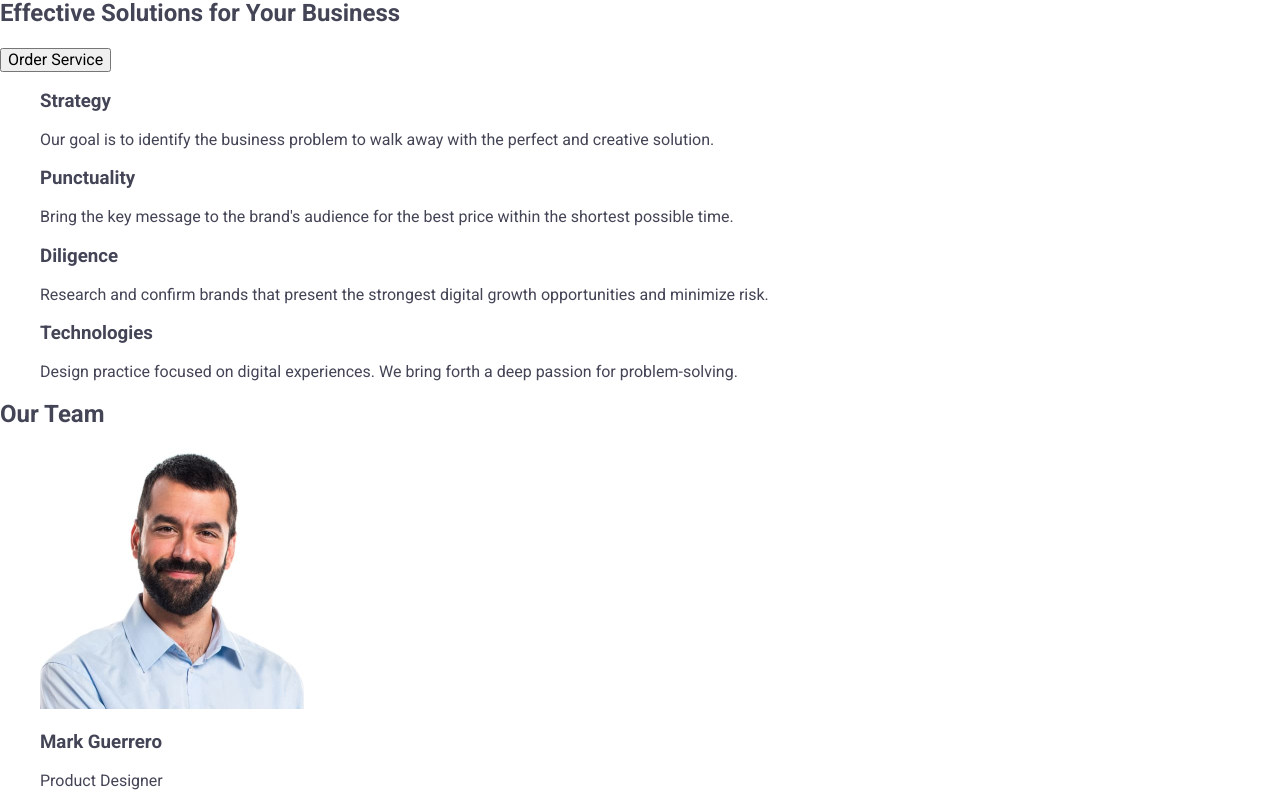
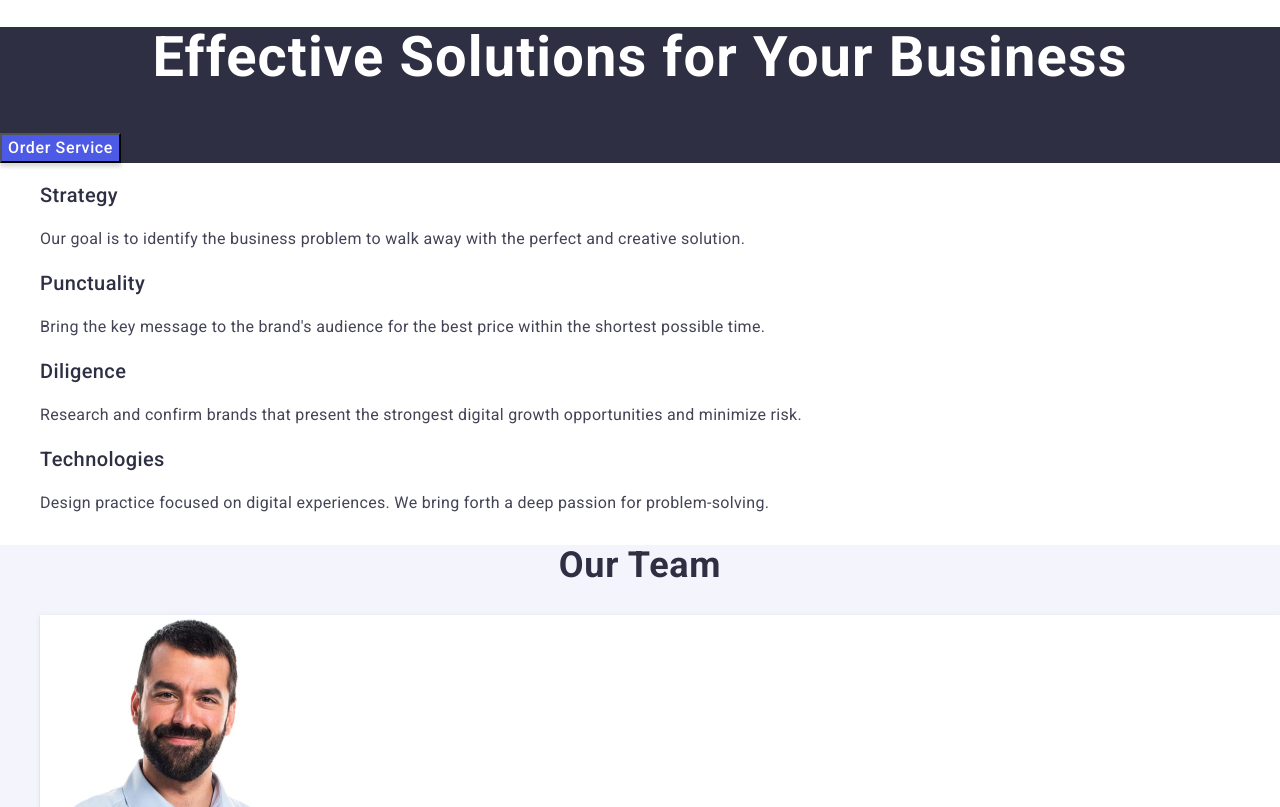
Before and after one commit to OlhaRoman10/goit-markup-hw-02, a plain HTML site: page index.html in a window 1280 px wide. Shown: the part 193-1000 px from the top of the page. Drawn offline with nearby package versions, Linux system fonts and the light colour scheme.

Commit message:
add styles

```diff
--- a/css/styles.css
+++ b/css/styles.css
@@ -47,3 +47,131 @@ ol {
 .page-footer {
     background-color: #2e2f42;
 }
+
+.banner {
+    background-color: #2e2f42;}
+
+.banner-titel {
+    font-weight: 700;
+        font-size: 56px;
+        line-height: 1.07143;
+        letter-spacing: 0.02em;
+        text-align: center;
+        color: #fff;
+}
+
+.banner-button {
+    box-shadow: 0 4px 4px 0 rgba(0, 0, 0, 0.15);
+        background: #4d5ae5;
+        font-weight: 500;
+            font-size: 16px;
+            line-height: 1.5;
+            letter-spacing: 0.04em;
+            color: #fff;
+}
+.banner-button:hover,
+.banner-button:focus {
+    box-shadow: 0 4px 4px 0 rgba(0, 0, 0, 0.15);
+        background: #404bbf;
+}
+
+.strengths {}
+
+.strengths-list {}
+
+.strengths-item {}
+
+.strengths-title {
+    font-weight: 500;
+    font-size: 20px;
+    line-height: 1.2;
+    letter-spacing: 0.02em;
+    color: #2e2f42;}
+
+.strengths-text {
+    font-weight: 400;
+        font-size: 16px;
+        line-height: 1.5;
+        letter-spacing: 0.02em;
+      }
+
+.team {
+    box-shadow: 0 4px 4px 0 rgba(0, 0, 0, 0.15);
+        background: #404bbf;
+    background: #f4f4fd;
+}
+
+.team-title {
+    font-weight: 700;
+        font-size: 36px;
+        line-height: 1.11111;
+        letter-spacing: 0.02em;
+        text-align: center;
+        color: #2e2f42;
+}
+
+.team-list {}
+
+.team-item {
+    box-shadow: 0 2px 1px 0 rgba(46, 47, 66, 0.08), 0 1px 1px 0 rgba(46, 47, 66, 0.16), 0 1px 6px 0 rgba(46, 47, 66, 0.08);
+        background: #fff;
+}
+
+.team-foto {}
+
+.team-item-title {
+    font-weight: 500;
+        font-size: 20px;
+        line-height: 1.2;
+        letter-spacing: 0.02em;
+        text-align: center;
+        color: #2e2f42;
+}
+
+.team-text {
+    font-weight: 400;
+        font-size: 16px;
+        line-height: 1.5;
+        letter-spacing: 0.02em;
+        text-align: center;
+        color: #434455;
+}
+.portfolio {}
+
+.portfolio-title {
+    font-weight: 700;
+        font-size: 36px;
+        line-height: 1.11111;
+        letter-spacing: 0.02em;
+        text-align: center;
+        color: #2e2f42;
+}
+
+.portfolio-list {}
+
+.portfolio-image {}
+
+.portfolio-item-title {
+    font-weight: 500;
+        font-size: 20px;
+        line-height: 1.2;
+        letter-spacing: 0.02em;
+        color: #2e2f42;
+}
+
+.portfolio-text {
+    font-weight: 400;
+        font-size: 16px;
+        line-height: 1.5;
+        letter-spacing: 0.02em;
+}
+
+.portfolio-item {}
+
+.footer-text {
+    font-weight: 400;
+        font-size: 16px;
+        line-height: 1.5;
+        letter-spacing: 0.02em;
+        color: #f4f4fd;
+}
--- a/index.html
+++ b/index.html
@@ -220,7 +220,7 @@
       <a class="logo footer-logo" href="./index.html"
         >Web<span class="logo-part">Studio</span></a
       >
-      <p>
+      <p class="footer-text">
         Increase the flow of customers and sales for your business with digital
         marketing & growth solutions.
       </p>
```
